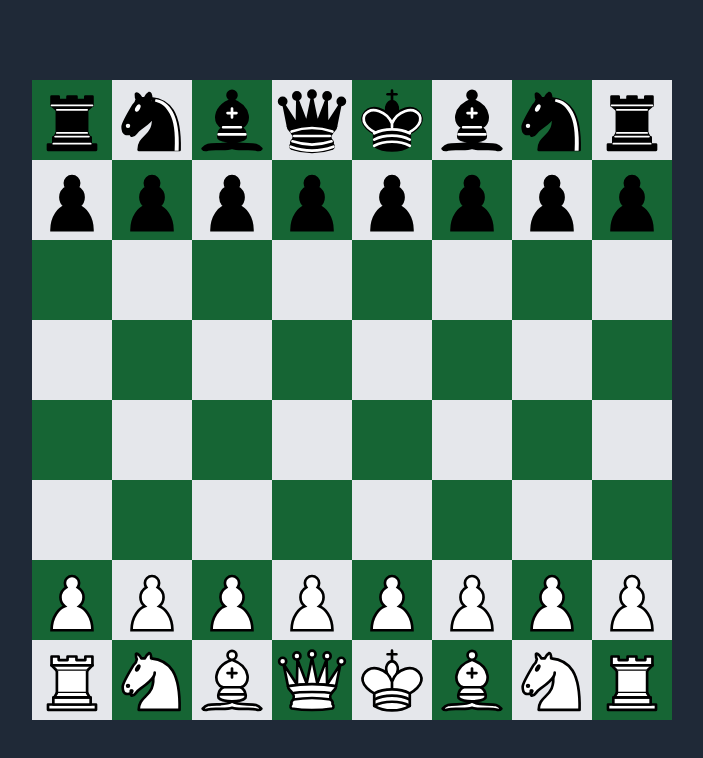
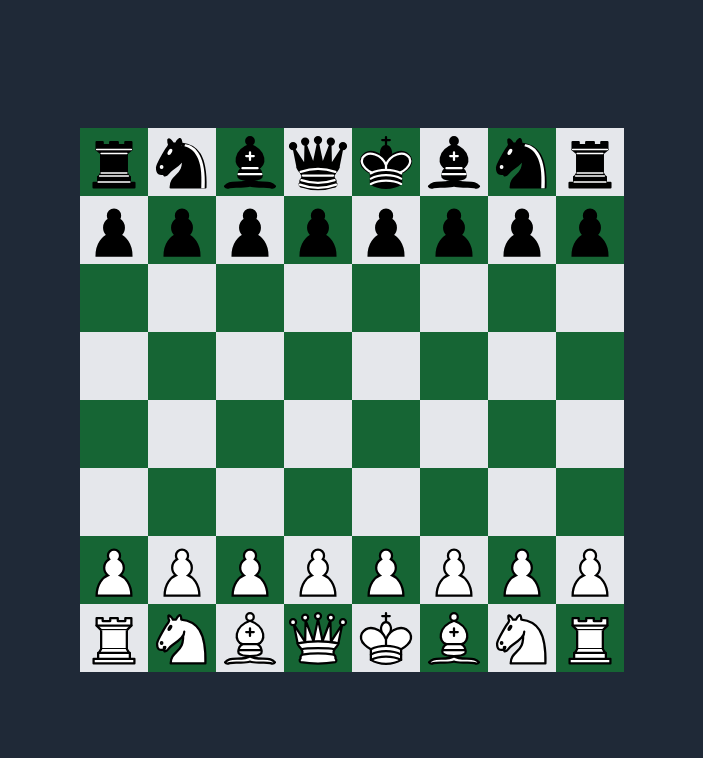
Before and after one commit to rahulragidev/my-board, a Next.js app: page / in a window 1280 px wide. Shown: the top 758 px of the page, without its empty margins (288-991 px from the left). Built offline with nearby package versions, Linux system fonts and the light colour scheme.

Commit message:
board design

```diff
--- a/components/Board.js
+++ b/components/Board.js
@@ -62,18 +62,21 @@ const Board = () => {
   const [blackTime, setBlackTime] = useState(initialTime);
 
   const [windowWidth, setWindowWidth] = useState(undefined);
+  const [windowHeight, setWindowHeight] = useState(undefined);
 
   useEffect(() => {
-    // Update the width when the component mounts
     setWindowWidth(window.innerWidth);
+    setWindowHeight(window.innerHeight);
 
-    // Add an event listener to update the width on resize
-    const handleResize = () => setWindowWidth(window.innerWidth);
+    const handleResize = () => {
+      setWindowWidth(window.innerWidth);
+      setWindowHeight(window.innerHeight);
+    };
+
     window.addEventListener("resize", handleResize);
 
-    // Clean up the event listener when the component unmounts
     return () => window.removeEventListener("resize", handleResize);
-  }, []);
+  }, [windowHeight]);
 
   const selectSquare = (square) => {
     if (!gameStarted) {
@@ -145,10 +148,24 @@ const Board = () => {
     });
 
     const responsiveBoardSize = () => {
-      if (windowWidth < 600) return "max-w-lg"; // Mobile
-      if (windowWidth < 1024) return "max-w-xl"; // Tablet
-      if (windowWidth < 1440) return "max-w-2xl"; // Laptop
-      return "max-w-3xl"; // Large Screens
+      const isLandscape = windowWidth > windowHeight;
+
+      // Mobile Devices
+      if (windowWidth < 600) {
+        return isLandscape ? "max-w-lg" : "max-w-md";
+      }
+
+      // Tablets
+      if (windowWidth < 1024) {
+        return isLandscape ? "max-w-lg" : "max-w-md";
+      }
+
+      // Laptops and Desktops
+      if (windowWidth < 1440) {
+        return "max-w-xl";
+      }
+
+      return "max-w-3xl";
     };
 
     return (
```
